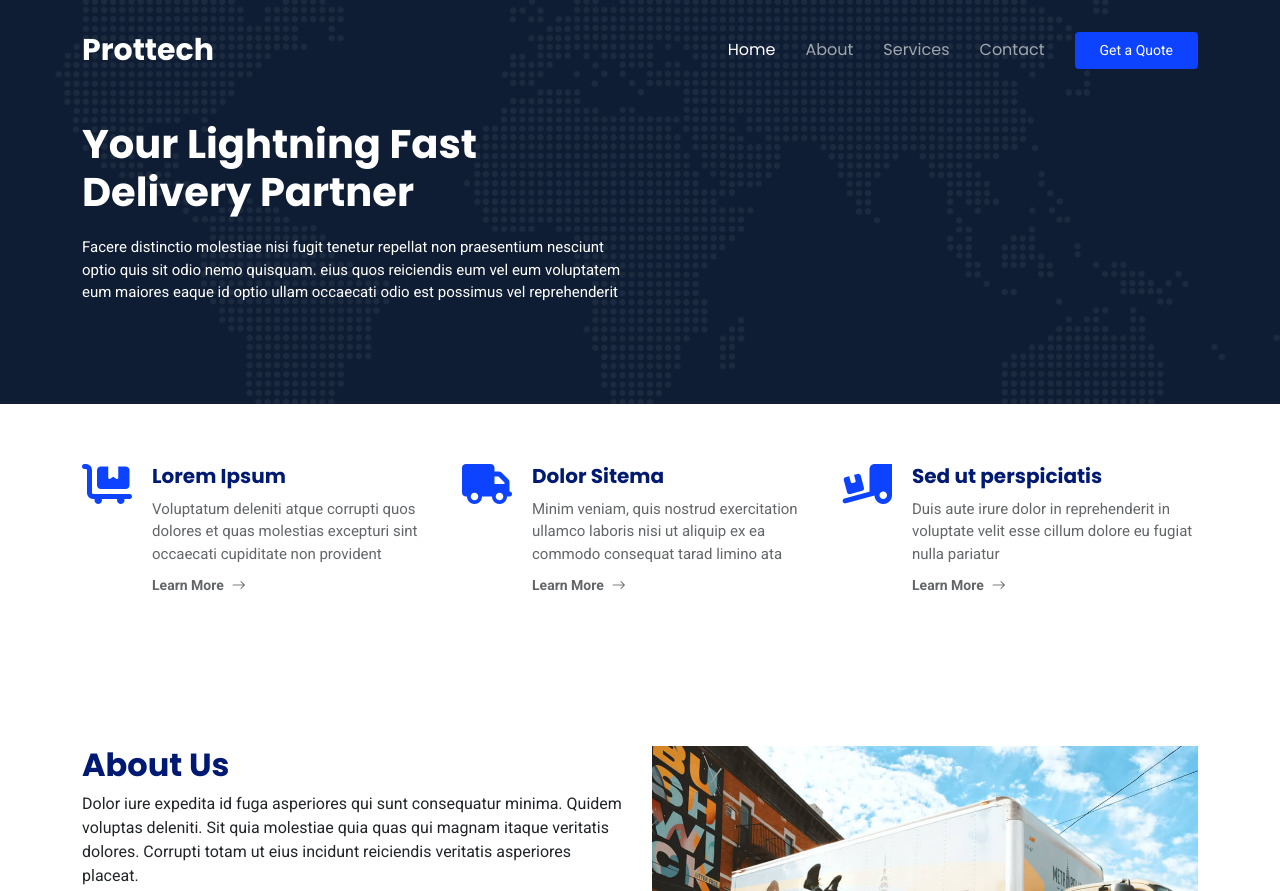
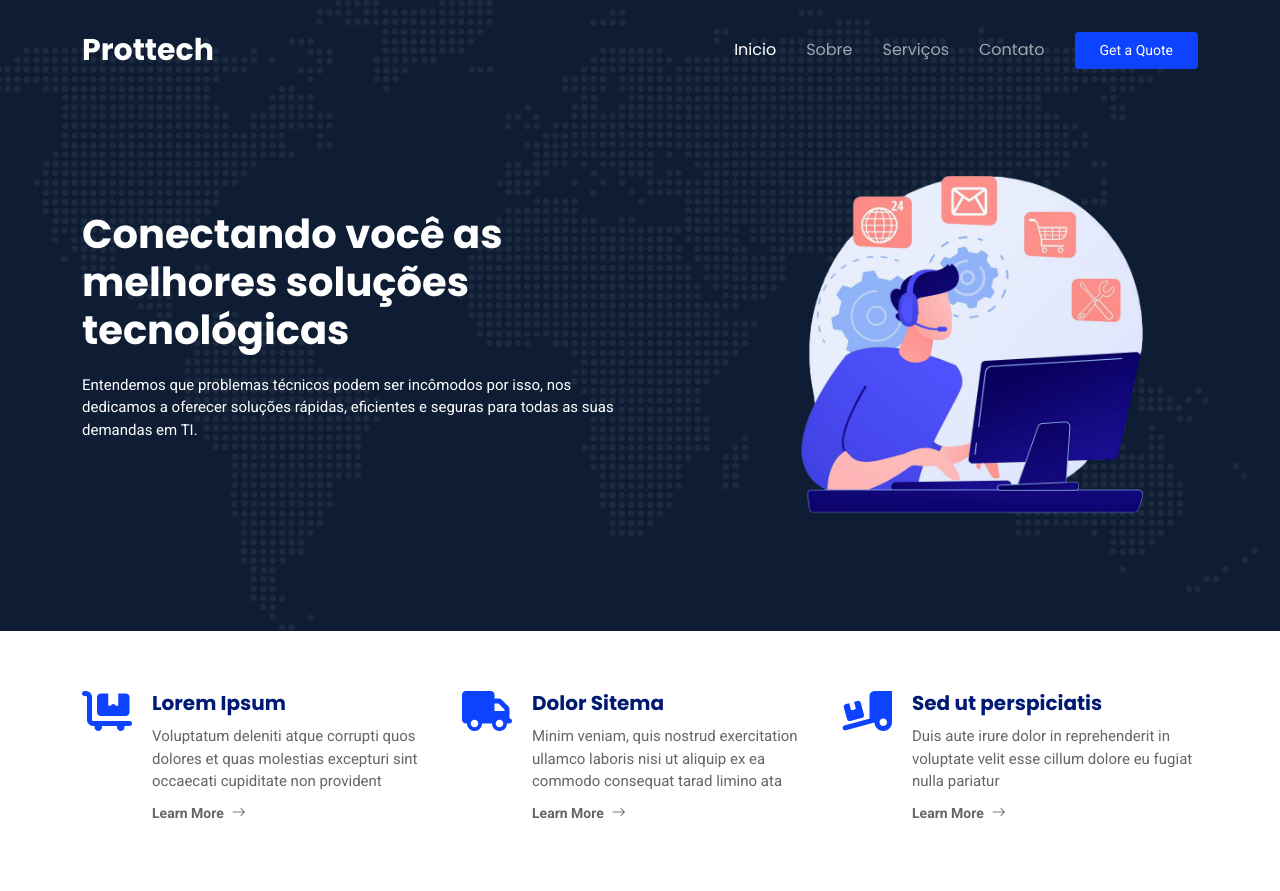
Before and after one commit to bruno1morais/prottech, a plain HTML site: page index.html in a window 1280 px wide. Shown: the top 891 px of the page. Drawn offline with Linux system fonts and the light colour scheme.

Commit message:
alteações de visual no home

```diff
--- a/index.html
+++ b/index.html
@@ -44,10 +44,10 @@
 
       <nav id="navmenu" class="navmenu">
         <ul>
-          <li><a href="index.html" class="active">Home<br></a></li>
-          <li><a href="about.html">About</a></li>
-          <li><a href="services.html">Services</a></li>
-          <li><a href="contact.html">Contact</a></li>
+          <li><a href="index.html" class="active">Inicio<br></a></li>
+          <li><a href="about.html">Sobre</a></li>
+          <li><a href="services.html">Serviços</a></li>
+          <li><a href="contact.html">Contato</a></li>
         </ul>
         <i class="mobile-nav-toggle d-xl-none bi bi-list"></i>
       </nav>
@@ -67,11 +67,16 @@
       <div class="container">
         <div class="row gy-4 d-flex justify-content-between">
           <div class="col-lg-6 order-2 order-lg-1 d-flex flex-column justify-content-center">
-            <h2 data-aos="fade-up">Your Lightning Fast Delivery Partner</h2>
-            <p data-aos="fade-up" data-aos-delay="100">Facere distinctio molestiae nisi fugit tenetur repellat non praesentium nesciunt optio quis sit odio nemo quisquam. eius quos reiciendis eum vel eum voluptatem eum maiores eaque id optio ullam occaecati odio est possimus vel reprehenderit</p>
+            <h2 data-aos="fade-up">Conectando você as melhores soluções tecnológicas</h2>
+            <p data-aos="fade-up" data-aos-delay="100">Entendemos que problemas técnicos podem ser incômodos por isso,
+              nos dedicamos a oferecer soluções rápidas, eficientes e seguras para todas as suas demandas em TI.</p>
+          </div>
+          <div class="col-lg-5 order-1 order-lg-2 hero-img" data-aos="zoom-out">
+            <img src="assets/img/rb_2336.png" class="img-fluid mb-3 mb-lg-0" alt="">
           </div>
         </div>
       </div>
+
 
     </section><!-- /Hero Section -->
 
@@ -238,6 +243,8 @@
             </div>
           </div><!-- End Card Item -->
 
+
+
         </div>
 
       </div>
@@ -383,9 +390,9 @@
         <div class="col-lg-2 col-6 footer-links">
           <h4>Useful Links</h4>
           <ul>
-            <li><a href="#">Home</a></li>
-            <li><a href="#">About us</a></li>
-            <li><a href="#">Services</a></li>
+            <li><a href="#">Inicio</a></li>
+            <li><a href="#">Sobre</a></li>
+            <li><a href="#">Serviços</a></li>
             <li><a href="#">Terms of service</a></li>
             <li><a href="#">Privacy policy</a></li>
           </ul>
```
Also changed, not shown: assets/img/rb_2336.png (added).
